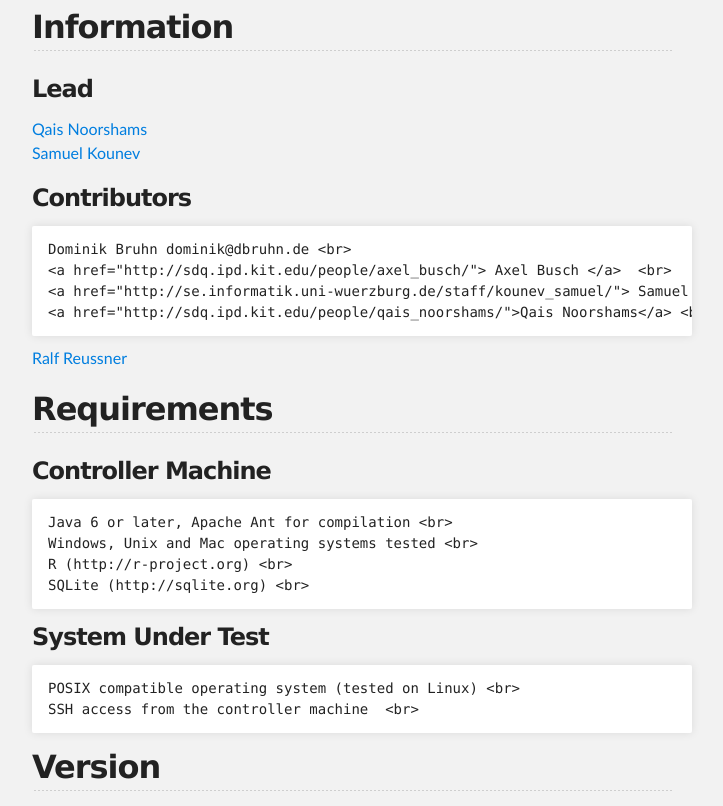
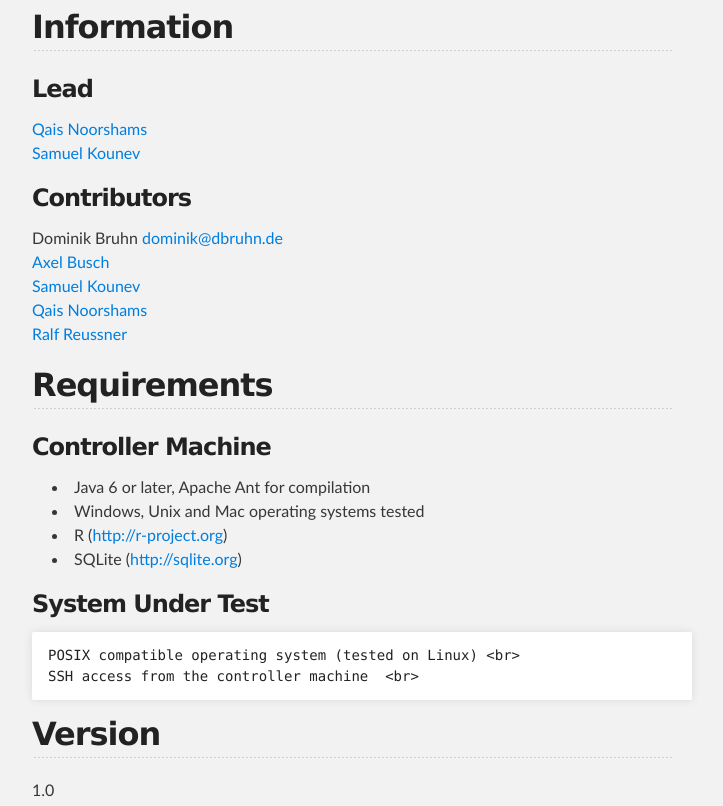
Before and after one commit to StoragePerformanceAnalyzer/SPA, a plain HTML site: page index.html in a window 1280 px wide. Shown: the part 877-1683 px from the top of the page, without its empty margins (288-1011 px from the left). Drawn offline with Linux system fonts and the light colour scheme.

Commit message:
Create gh-pages branch via GitHub

```diff
--- a/index.html
+++ b/index.html
@@ -34,7 +34,7 @@
         <h2>
 <a name="description" class="anchor" href="#description"><span class="octicon octicon-link"></span></a>Description</h2>
 
-<p>The Storage Performance Analyzer (SPA) is a software package containing the functionality for the systematic measurement, analysis and regression modeling specifically tailored for storage systems. SPA consists of a benchmark harness that coordinates and controls the execution of the included I/O benchmarks (FFSB and Filebench) and a tailored analysis library used to process and evaluate the collected measurements.</p>
+<p>The <strong>Storage Performance Analyzer (SPA)</strong> is a software package containing the functionality for the systematic measurement, analysis and regression modeling specifically tailored for storage systems. SPA consists of a benchmark harness that coordinates and controls the execution of the included I/O benchmarks (<a href="https://github.com/FFSB-prime">FFSB</a> and <a href="http://sourceforge.net/projects/filebench/">Filebench</a>) and a tailored analysis library used to process and evaluate the collected measurements.</p>
 
 <p>The benchmark harness supports the execution of benchmarks. Using a specification of the benchmark parameter space, which should be run on the remote machine, the software ensures that each of these configurations is executed automatically in a deterministic order. Furthermore, the benchmark harness supports synchronous measurements on co-located virtual machines in virtualized environments. The software ensures that the benchmark results are stored persistently in an SQLite database to provide easy access for further analysis.</p>
 
@@ -51,13 +51,7 @@
 <h3>
 <a name="contributors" class="anchor" href="#contributors"><span class="octicon octicon-link"></span></a>Contributors</h3>
 
-<pre><code>Dominik Bruhn dominik@dbruhn.de &lt;br&gt;
-&lt;a href="http://sdq.ipd.kit.edu/people/axel_busch/"&gt; Axel Busch &lt;/a&gt;  &lt;br&gt;
-&lt;a href="http://se.informatik.uni-wuerzburg.de/staff/kounev_samuel/"&gt; Samuel Kounev &lt;/a&gt; &lt;br&gt;
-&lt;a href="http://sdq.ipd.kit.edu/people/qais_noorshams/"&gt;Qais Noorshams&lt;/a&gt; &lt;br&gt;
-</code></pre>
-
-<p><a href="http://sdq.ipd.kit.edu/people/ralf_reussner/"> Ralf Reussner </a><br></p>
+<p>Dominik Bruhn <a href="mailto:dominik@dbruhn.de">dominik@dbruhn.de</a> <br><a href="http://sdq.ipd.kit.edu/people/axel_busch/"> Axel Busch </a>  <br><a href="http://se.informatik.uni-wuerzburg.de/staff/kounev_samuel/"> Samuel Kounev </a> <br><a href="http://sdq.ipd.kit.edu/people/qais_noorshams/">Qais Noorshams</a> <br><a href="http://sdq.ipd.kit.edu/people/ralf_reussner/"> Ralf Reussner </a><br></p>
 
 <h2>
 <a name="requirements" class="anchor" href="#requirements"><span class="octicon octicon-link"></span></a>Requirements</h2>
@@ -65,13 +59,16 @@
 <h3>
 <a name="controller-machine" class="anchor" href="#controller-machine"><span class="octicon octicon-link"></span></a>Controller Machine</h3>
 
-<pre><code>Java 6 or later, Apache Ant for compilation &lt;br&gt;
-Windows, Unix and Mac operating systems tested &lt;br&gt;
-R (http://r-project.org) &lt;br&gt;
-SQLite (http://sqlite.org) &lt;br&gt;
-</code></pre>
-
-<h3>
+<ul>
+<li>Java 6 or later, Apache Ant for compilation <br>
+</li>
+<li>Windows, Unix and Mac operating systems tested <br>
+</li>
+<li>R (<a href="http://r-project.org">http://r-project.org</a>) <br>
+</li>
+<li>SQLite (<a href="http://sqlite.org">http://sqlite.org</a>) <br>
+</li>
+</ul><h3>
 <a name="system-under-test" class="anchor" href="#system-under-test"><span class="octicon octicon-link"></span></a>System Under Test</h3>
 
 <pre><code>POSIX compatible operating system (tested on Linux) &lt;br&gt;
```
Also changed, not shown: params.json (+1 -1 lines).
